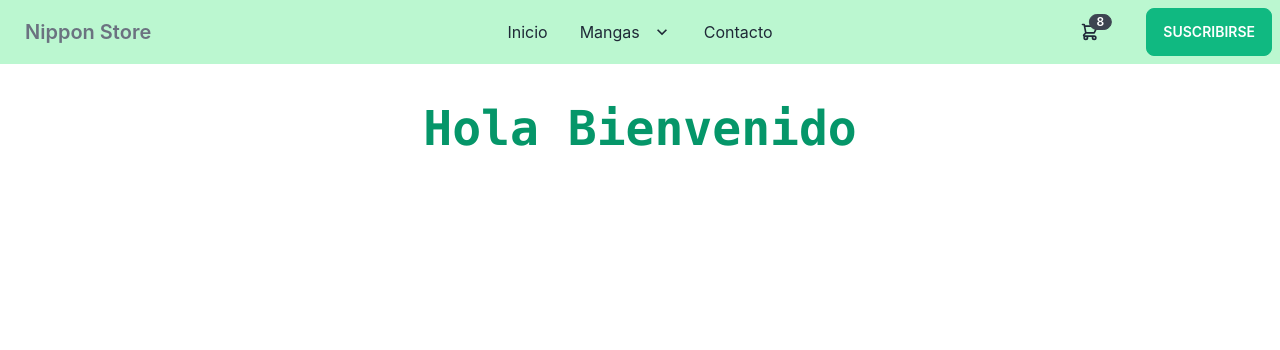
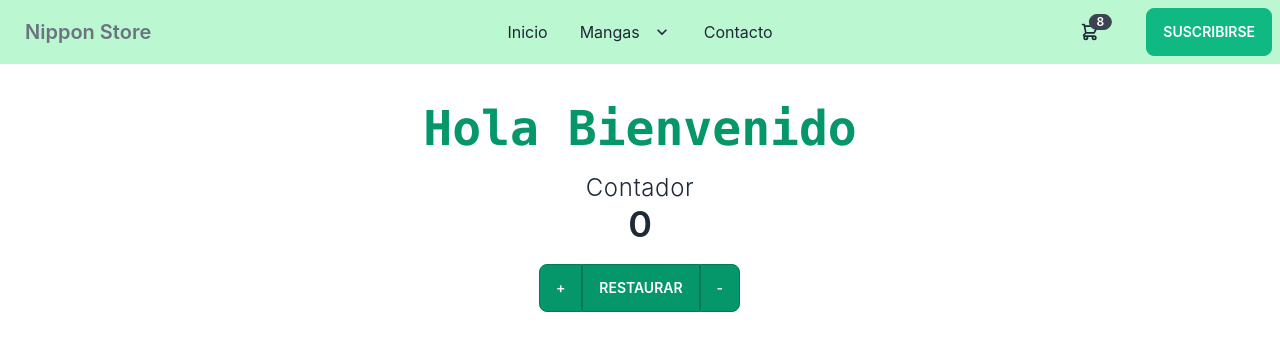
Before and after one commit to Deyna-5/Menu-Ecommerce-Contreras, a React (Create React App) app: page / in a window 1280 px wide. Shown: the top 350 px of the page. Built offline with nearby package versions, Linux system fonts and the light colour scheme.

Commit message:
Entregable: Contador con boton

```diff
--- a/src/App.css
+++ b/src/App.css
@@ -36,3 +36,8 @@
     transform: rotate(360deg);
   }
 }
+
+.btn-group{
+  justify-content: center;
+  align-items: center;
+}
--- a/src/components/CardWidget.js
+++ b/src/components/CardWidget.js
@@ -7,7 +7,7 @@ const CardWidget = () => {
       <div className="dropdown dropdown-end">
         <label tabIndex="0" className="btn btn-ghost btn-circle">
           <div className="indicator">
-            <svg xmlns="http://www.w3.org/2000/svg" className="h-5 w-5" fill="none" viewBox="0 0 24 24" stroke="currentColor"><path stroke-linecap="round" stroke-linejoin="round" stroke-width="2" d="M3 3h2l.4 2M7 13h10l4-8H5.4M7 13L5.4 5M7 13l-2.293 2.293c-.63.63-.184 1.707.707 1.707H17m0 0a2 2 0 100 4 2 2 0 000-4zm-8 2a2 2 0 11-4 0 2 2 0 014 0z" /></svg>
+            <svg xmlns="http://www.w3.org/2000/svg" className="h-5 w-5" fill="none" viewBox="0 0 24 24" stroke="currentColor"><path strokeLinecap="round" strokeLinejoin="round" strokeWidth="2" d="M3 3h2l.4 2M7 13h10l4-8H5.4M7 13L5.4 5M7 13l-2.293 2.293c-.63.63-.184 1.707.707 1.707H17m0 0a2 2 0 100 4 2 2 0 000-4zm-8 2a2 2 0 11-4 0 2 2 0 014 0z" /></svg>
             <span className="badge badge-sm indicator-item">8</span>
           </div>
         </label>
--- /dev/null
+++ b/src/components/ItemCount.js
@@ -0,0 +1,45 @@
+import React, { useState } from 'react'
+
+const ItemCount = ({stock, initial}) => {
+
+  const [count, setcount] = useState(initial);
+
+  const addCount = () => {
+    if(count >= stock){
+      setcount(stock)
+    }else{
+      setcount(count + 1);
+    }
+  };
+
+  const subtractCount = () => {
+    if(count <= 0){
+      setcount(0)
+    }else{
+      setcount(count - 1);
+    }
+  };
+
+  const restoreCount = () => {
+    setcount(initial)
+  };
+
+  return (
+    <>
+      <div className='text-center my-5 '>
+        <h2 className='text-2xl antialiased font-light tracking-wide'>Contador</h2>
+        <h3 className='text-4xl antialiased font-semibold'>{count}</h3>
+
+        <div className="btn-group my-5">
+          <button onClick={ addCount } className="btn bg-emerald-600 border-emerald-700">+</button>
+          <button onClick={ restoreCount } className="btn bg-emerald-600 border-emerald-700">Restaurar</button>
+          <button onClick={ subtractCount } className="btn bg-emerald-600 border-emerald-700">-</button>
+        </div>
+      </div>
+
+
+    </>
+  )
+}
+
+export default ItemCount
--- a/src/components/ItemListContainer.js
+++ b/src/components/ItemListContainer.js
@@ -1,11 +1,15 @@
 import React from 'react'
+import ItemCount from './ItemCount'
 
 const ItemListContainer = (props) => {
+
   return (
     <>
       <div className="text-center mt-10">
         <h1 className="text-5xl font-mono font-semibold text-emerald-600">{props.greeting}</h1>
       </div>
+
+      <ItemCount stock={15} initial={0} />
     </>
   )
 }
```
